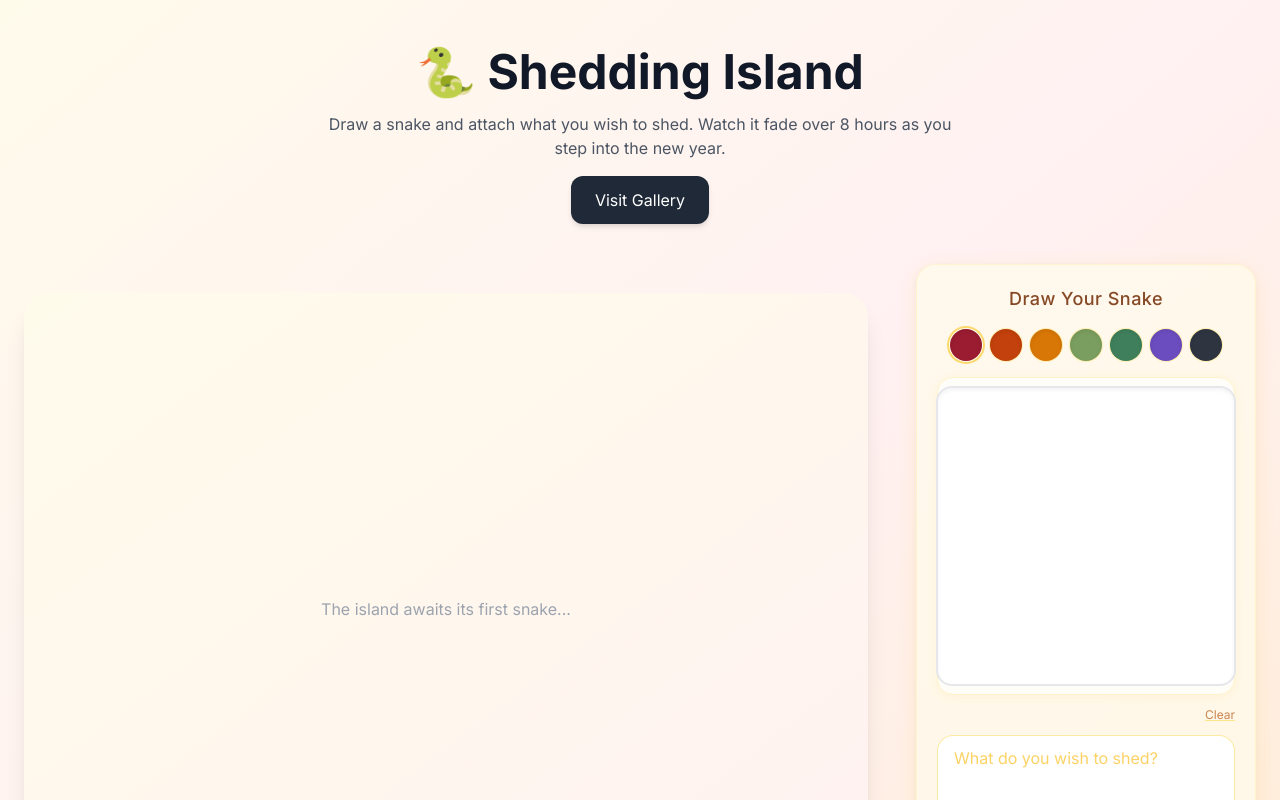
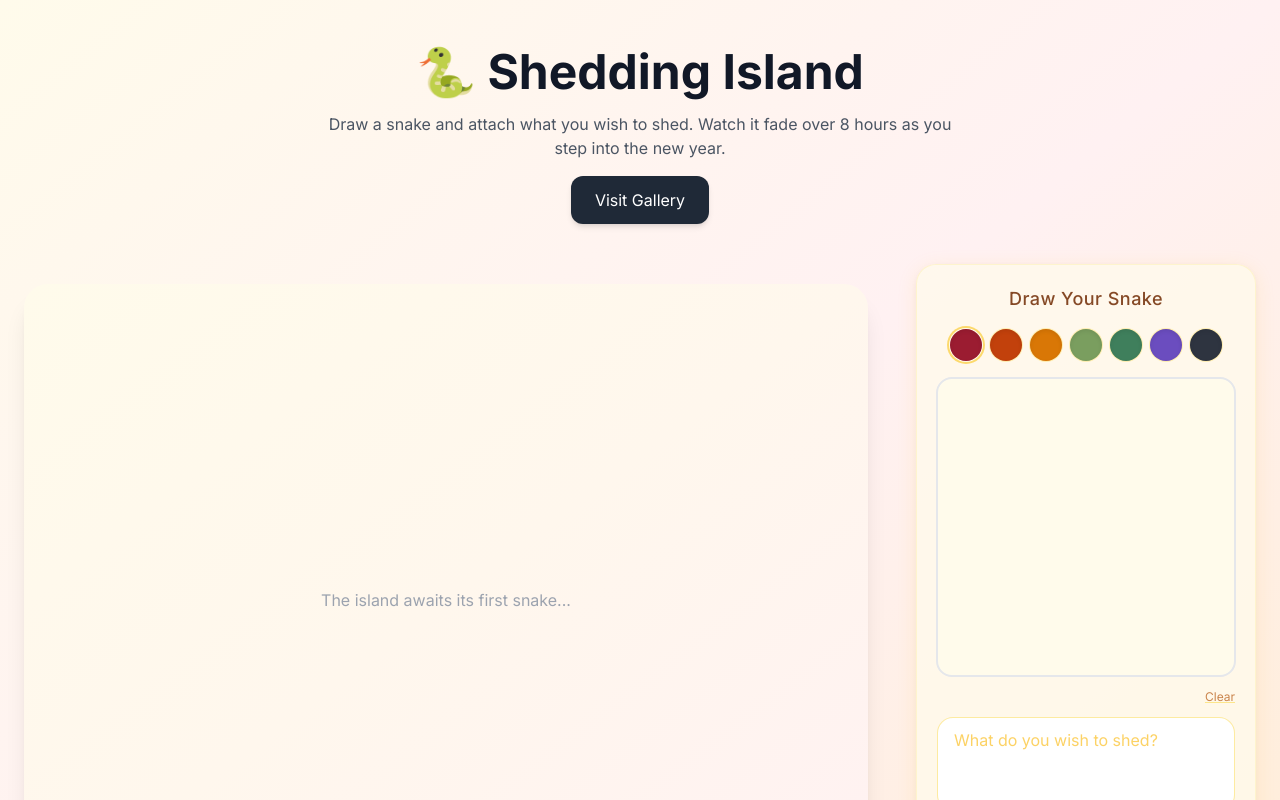
Before and after one commit to juliez8/snake-year-shedding-pond, a Next.js app: page / in a window 1280 px wide. Shown: the top 800 px of the page. Built offline with nearby package versions, Linux system fonts and the light colour scheme; no server answers; the database is empty.

Commit message:
more window stuff

```diff
--- a/app/page.tsx
+++ b/app/page.tsx
@@ -110,7 +110,7 @@ export default function HomePage() {
           onClick={() => setShowModal(false)}
         >
           <div
-            className="bg-amber-50/95 w-full max-w-sm rounded-2xl shadow-[0_4px_24px_rgba(251,191,36,0.2),0_2px_8px_rgba(0,0,0,0.06)] p-0 relative max-h-[90vh] flex flex-col min-h-0 overflow-hidden border-2 border-amber-200/90"
+            className="bg-amber-50/95 w-full max-w-sm rounded-2xl shadow-[0_4px_24px_rgba(251,191,36,0.2),0_2px_8px_rgba(0,0,0,0.06)] p-0 relative max-h-[90vh] flex flex-col items-center min-h-0 overflow-hidden border-2 border-amber-200/90"
             onClick={(e) => e.stopPropagation()}
           >
             <button
--- a/components/DrawPanel.tsx
+++ b/components/DrawPanel.tsx
@@ -92,15 +92,15 @@ export default function DrawPanel({ onSuccess, compact = false, embedded = false
         />
       </div>
 
-      {/* Canvas - flex center to avoid clipping */}
-      <div className={`w-full flex-shrink-0 rounded-2xl border border-amber-100 shadow-[0_2px_12px_rgba(251,191,36,0.1),inset_0_1px_0_rgba(255,255,255,0.5)] flex justify-center ${compact ? 'p-1.5' : 'p-2'} ${embedded ? 'bg-amber-50/90' : 'bg-white/70'}`}>
+      {/* Canvas - no frame/border, background matches panel (amber-50) */}
+      <div className="w-full flex-shrink-0 flex justify-center">
         <SnakeCanvas
           width={canvasSize}
           height={canvasSize}
           selectedColor={selectedColor}
           onDrawingChange={setDrawingData}
           clearTrigger={clearTrigger}
-          wrapperClassName={embedded ? 'bg-amber-100/80 border-amber-200' : undefined}
+          wrapperClassName="bg-amber-50 border-0 shadow-none rounded-2xl"
         />
       </div>
 
```
